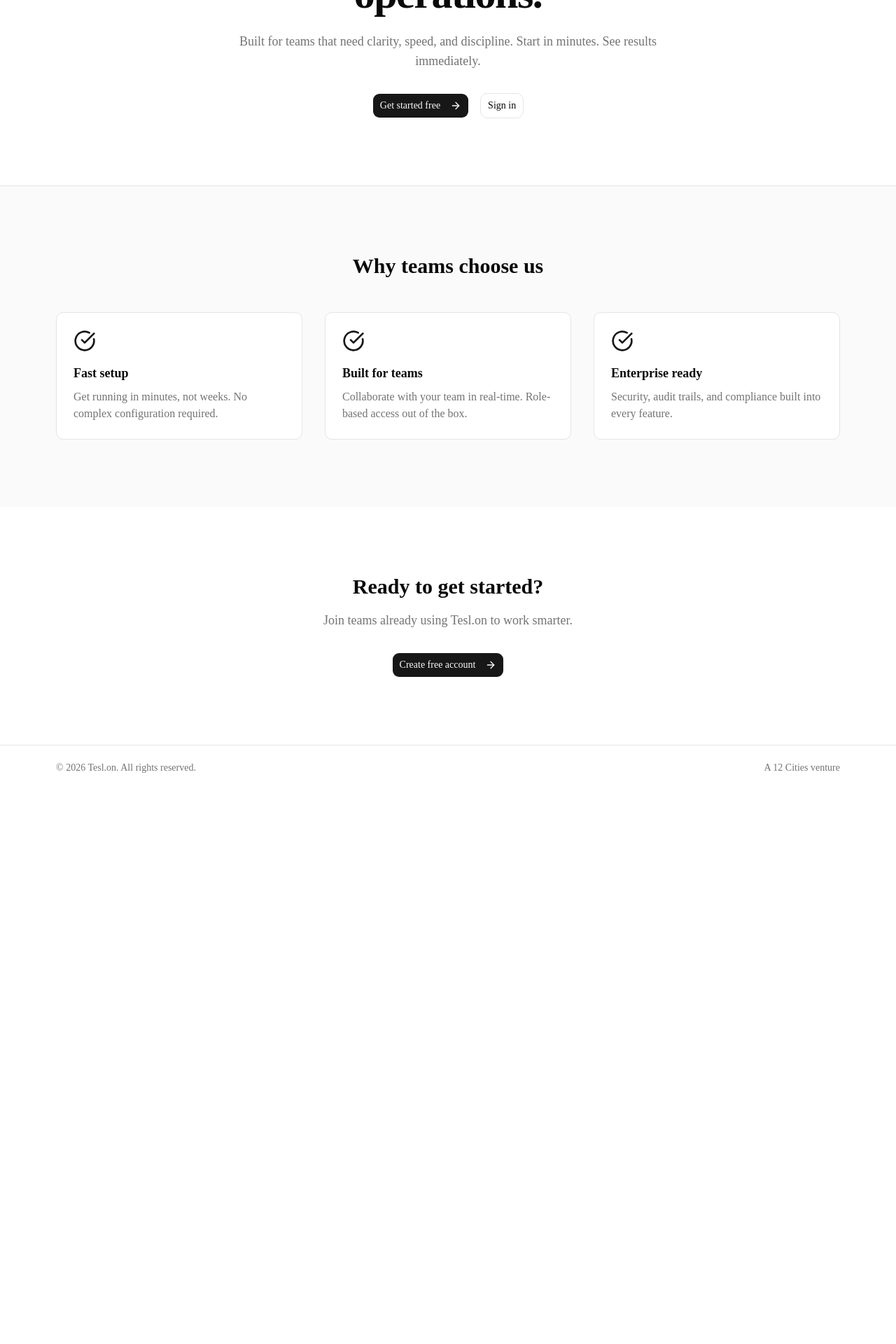
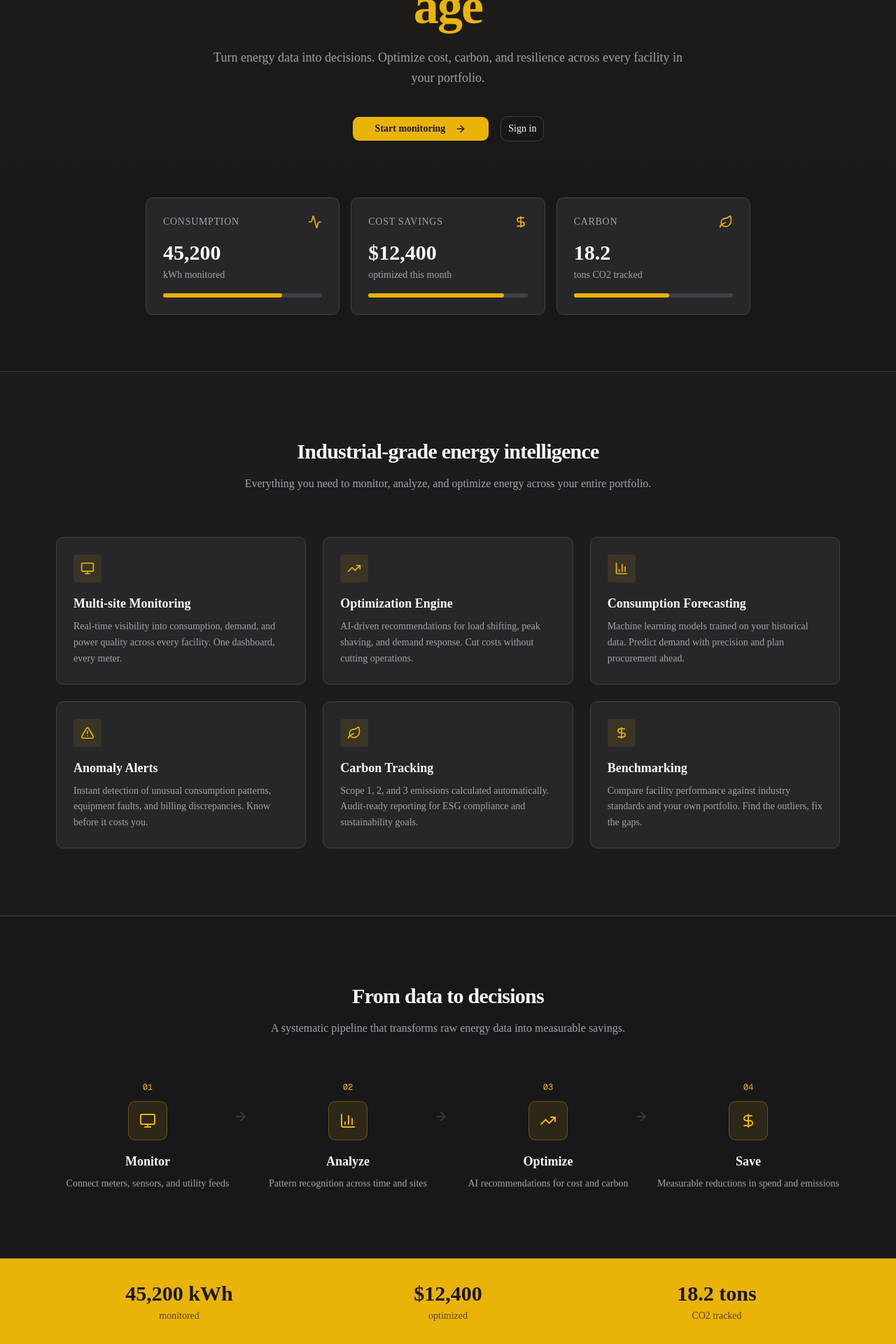
Before and after one commit to abduljaleel/teslon, a Next.js app: page / in a window 1280 px wide. Shown: the part 320-2240 px from the top of the page at 70% size. Before the commit the page ends 1449 px from the top, so only its background shows below. Built offline with nearby package versions, Linux system fonts and the light colour scheme.

Commit message:
Brand transformation: unique visual identity, custom landing page, distinct color palette

```diff
--- a/src/app/globals.css
+++ b/src/app/globals.css
@@ -49,72 +49,72 @@
 }
 
 :root {
-  --background: oklch(1 0 0);
-  --foreground: oklch(0.145 0 0);
-  --card: oklch(1 0 0);
-  --card-foreground: oklch(0.145 0 0);
-  --popover: oklch(1 0 0);
-  --popover-foreground: oklch(0.145 0 0);
-  --primary: oklch(0.205 0 0);
-  --primary-foreground: oklch(0.985 0 0);
-  --secondary: oklch(0.97 0 0);
-  --secondary-foreground: oklch(0.205 0 0);
-  --muted: oklch(0.97 0 0);
-  --muted-foreground: oklch(0.556 0 0);
-  --accent: oklch(0.97 0 0);
-  --accent-foreground: oklch(0.205 0 0);
-  --destructive: oklch(0.577 0.245 27.325);
-  --border: oklch(0.922 0 0);
-  --input: oklch(0.922 0 0);
-  --ring: oklch(0.708 0 0);
-  --chart-1: oklch(0.87 0 0);
-  --chart-2: oklch(0.556 0 0);
-  --chart-3: oklch(0.439 0 0);
-  --chart-4: oklch(0.371 0 0);
-  --chart-5: oklch(0.269 0 0);
+  --background: #18181b;
+  --foreground: #fafafa;
+  --card: #27272a;
+  --card-foreground: #fafafa;
+  --popover: #27272a;
+  --popover-foreground: #fafafa;
+  --primary: #eab308;
+  --primary-foreground: #18181b;
+  --secondary: #27272a;
+  --secondary-foreground: #fafafa;
+  --muted: #27272a;
+  --muted-foreground: #a1a1aa;
+  --accent: #eab308;
+  --accent-foreground: #18181b;
+  --destructive: #dc2626;
+  --border: #3f3f46;
+  --input: #3f3f46;
+  --ring: #eab308;
+  --chart-1: #eab308;
+  --chart-2: #facc15;
+  --chart-3: #a16207;
+  --chart-4: #854d0e;
+  --chart-5: #713f12;
   --radius: 0.625rem;
-  --sidebar: oklch(0.985 0 0);
-  --sidebar-foreground: oklch(0.145 0 0);
-  --sidebar-primary: oklch(0.205 0 0);
-  --sidebar-primary-foreground: oklch(0.985 0 0);
-  --sidebar-accent: oklch(0.97 0 0);
-  --sidebar-accent-foreground: oklch(0.205 0 0);
-  --sidebar-border: oklch(0.922 0 0);
-  --sidebar-ring: oklch(0.708 0 0);
+  --sidebar: #1c1c1f;
+  --sidebar-foreground: #fafafa;
+  --sidebar-primary: #eab308;
+  --sidebar-primary-foreground: #18181b;
+  --sidebar-accent: #27272a;
+  --sidebar-accent-foreground: #fafafa;
+  --sidebar-border: #3f3f46;
+  --sidebar-ring: #eab308;
 }
 
 .dark {
-  --background: oklch(0.145 0 0);
-  --foreground: oklch(0.985 0 0);
-  --card: oklch(0.205 0 0);
-  --card-foreground: oklch(0.985 0 0);
-  --popover: oklch(0.205 0 0);
-  --popover-foreground: oklch(0.985 0 0);
-  --primary: oklch(0.922 0 0);
-  --primary-foreground: oklch(0.205 0 0);
-  --secondary: oklch(0.269 0 0);
-  --secondary-foreground: oklch(0.985 0 0);
-  --muted: oklch(0.269 0 0);
-  --muted-foreground: oklch(0.708 0 0);
-  --accent: oklch(0.269 0 0);
-  --accent-foreground: oklch(0.985 0 0);
-  --destructive: oklch(0.704 0.191 22.216);
-  --border: oklch(1 0 0 / 10%);
-  --input: oklch(1 0 0 / 15%);
-  --ring: oklch(0.556 0 0);
-  --chart-1: oklch(0.87 0 0);
-  --chart-2: oklch(0.556 0 0);
-  --chart-3: oklch(0.439 0 0);
-  --chart-4: oklch(0.371 0 0);
-  --chart-5: oklch(0.269 0 0);
-  --sidebar: oklch(0.205 0 0);
-  --sidebar-foreground: oklch(0.985 0 0);
-  --sidebar-primary: oklch(0.488 0.243 264.376);
-  --sidebar-primary-foreground: oklch(0.985 0 0);
-  --sidebar-accent: oklch(0.269 0 0);
-  --sidebar-accent-foreground: oklch(0.985 0 0);
-  --sidebar-border: oklch(1 0 0 / 10%);
-  --sidebar-ring: oklch(0.556 0 0);
+  --background: #18181b;
+  --foreground: #fafafa;
+  --card: #27272a;
+  --card-foreground: #fafafa;
+  --popover: #27272a;
+  --popover-foreground: #fafafa;
+  --primary: #eab308;
+  --primary-foreground: #18181b;
+  --secondary: #27272a;
+  --secondary-foreground: #fafafa;
+  --muted: #27272a;
+  --muted-foreground: #a1a1aa;
+  --accent: #eab308;
+  --accent-foreground: #18181b;
+  --destructive: #dc2626;
+  --border: #3f3f46;
+  --input: #3f3f46;
+  --ring: #eab308;
+  --chart-1: #eab308;
+  --chart-2: #facc15;
+  --chart-3: #a16207;
+  --chart-4: #854d0e;
+  --chart-5: #713f12;
+  --sidebar: #1c1c1f;
+  --sidebar-foreground: #fafafa;
+  --sidebar-primary: #eab308;
+  --sidebar-primary-foreground: #18181b;
+  --sidebar-accent: #27272a;
+  --sidebar-accent-foreground: #fafafa;
+  --sidebar-border: #3f3f46;
+  --sidebar-ring: #eab308;
 }
 
 @layer base {
--- a/src/app/page.tsx
+++ b/src/app/page.tsx
@@ -1,92 +1,249 @@
 import Link from "next/link";
 import { Button } from "@/components/ui/button";
 import { appConfig } from "@/lib/config";
-import { ArrowRight, CheckCircle } from "lucide-react";
+import {
+  ArrowRight,
+  Zap,
+  BarChart3,
+  Leaf,
+  AlertTriangle,
+  TrendingUp,
+  Monitor,
+  ArrowDown,
+  Activity,
+  DollarSign,
+} from "lucide-react";
 
 export default function LandingPage() {
   return (
-    <div className="flex min-h-screen flex-col">
+    <div className="flex min-h-screen flex-col bg-[#18181b] text-[#fafafa]">
       {/* Nav */}
-      <header className="border-b">
+      <header className="border-b border-[#3f3f46]">
         <div className="mx-auto flex h-16 max-w-6xl items-center justify-between px-4">
-          <div className="flex items-center gap-2">
-            <div className="flex h-8 w-8 items-center justify-center rounded-lg bg-primary text-primary-foreground text-sm font-bold">
-              {appConfig.name.charAt(0)}
+          <div className="flex items-center gap-3">
+            <div className="flex h-9 w-9 items-center justify-center rounded bg-[#eab308] text-[#18181b] text-sm font-black tracking-tight">
+              <Zap className="h-5 w-5" />
             </div>
-            <span className="font-semibold text-lg">{appConfig.name}</span>
+            <span className="font-bold text-lg tracking-tight">{appConfig.name}</span>
           </div>
           <div className="flex items-center gap-4">
             <Link href="/login">
-              <Button variant="ghost">Sign in</Button>
+              <Button variant="ghost" className="text-[#a1a1aa] hover:text-[#fafafa]">Sign in</Button>
             </Link>
             <Link href="/signup">
-              <Button>Get started</Button>
+              <Button className="bg-[#eab308] text-[#18181b] hover:bg-[#facc15] font-semibold">
+                Get started
+              </Button>
             </Link>
           </div>
         </div>
       </header>
 
       {/* Hero */}
-      <section className="mx-auto flex max-w-6xl flex-col items-center px-4 py-24 text-center">
-        <h1 className="max-w-3xl text-5xl font-bold tracking-tight sm:text-6xl">
-          {appConfig.description}
+      <section className="relative overflow-hidden">
+        <div className="absolute inset-0 bg-gradient-to-b from-[#eab308]/5 to-transparent" />
+        <div className="mx-auto flex max-w-6xl flex-col items-center px-4 pt-24 pb-20 text-center relative">
+          <div className="inline-flex items-center gap-2 rounded-full border border-[#eab308]/30 bg-[#eab308]/10 px-4 py-1.5 text-sm text-[#eab308] mb-8">
+            <Zap className="h-3.5 w-3.5" />
+            Energy intelligence platform
+          </div>
+          <h1 className="max-w-4xl text-5xl font-black tracking-tight sm:text-7xl leading-[0.95]">
+            Tesla, inventor of the
+            <span className="text-[#eab308]"> electrical age</span>
           </h1>
-        <p className="mt-6 max-w-2xl text-lg text-muted-foreground">
-          Built for teams that need clarity, speed, and discipline.
-          Start in minutes. See results immediately.
+          <p className="mt-6 max-w-2xl text-lg text-[#a1a1aa] leading-relaxed">
+            Turn energy data into decisions. Optimize cost, carbon, and resilience
+            across every facility in your portfolio.
           </p>
-        <div className="mt-8 flex gap-4">
+          <div className="mt-10 flex gap-4">
             <Link href="/signup">
-            <Button size="lg">
-              Get started free
+              <Button size="lg" className="bg-[#eab308] text-[#18181b] hover:bg-[#facc15] font-semibold px-8">
+                Start monitoring
                 <ArrowRight className="ml-2 h-4 w-4" />
               </Button>
             </Link>
             <Link href="/login">
-            <Button size="lg" variant="outline">
+              <Button size="lg" variant="outline" className="border-[#3f3f46] text-[#fafafa] hover:bg-[#27272a]">
                 Sign in
               </Button>
             </Link>
           </div>
+        </div>
+      </section>
+
+      {/* Dashboard Preview - Metric Cards */}
+      <section className="pb-20">
+        <div className="mx-auto max-w-4xl px-4">
+          <div className="grid grid-cols-1 md:grid-cols-3 gap-4">
+            <div className="rounded-lg border border-[#3f3f46] bg-[#27272a] p-6">
+              <div className="flex items-center justify-between mb-4">
+                <span className="text-sm text-[#a1a1aa] uppercase tracking-wider font-medium">Consumption</span>
+                <Activity className="h-5 w-5 text-[#eab308]" />
+              </div>
+              <div className="text-3xl font-black text-[#fafafa]">45,200</div>
+              <div className="text-sm text-[#a1a1aa] mt-1">kWh monitored</div>
+              <div className="mt-4 h-1.5 rounded-full bg-[#3f3f46]">
+                <div className="h-1.5 rounded-full bg-[#eab308] w-3/4" />
+              </div>
+            </div>
+            <div className="rounded-lg border border-[#3f3f46] bg-[#27272a] p-6">
+              <div className="flex items-center justify-between mb-4">
+                <span className="text-sm text-[#a1a1aa] uppercase tracking-wider font-medium">Cost Savings</span>
+                <DollarSign className="h-5 w-5 text-[#eab308]" />
+              </div>
+              <div className="text-3xl font-black text-[#fafafa]">$12,400</div>
+              <div className="text-sm text-[#a1a1aa] mt-1">optimized this month</div>
+              <div className="mt-4 h-1.5 rounded-full bg-[#3f3f46]">
+                <div className="h-1.5 rounded-full bg-[#eab308] w-[85%]" />
+              </div>
+            </div>
+            <div className="rounded-lg border border-[#3f3f46] bg-[#27272a] p-6">
+              <div className="flex items-center justify-between mb-4">
+                <span className="text-sm text-[#a1a1aa] uppercase tracking-wider font-medium">Carbon</span>
+                <Leaf className="h-5 w-5 text-[#eab308]" />
+              </div>
+              <div className="text-3xl font-black text-[#fafafa]">18.2</div>
+              <div className="text-sm text-[#a1a1aa] mt-1">tons CO2 tracked</div>
+              <div className="mt-4 h-1.5 rounded-full bg-[#3f3f46]">
+                <div className="h-1.5 rounded-full bg-[#eab308] w-[60%]" />
+              </div>
+            </div>
+          </div>
+        </div>
       </section>
 
       {/* Features */}
-      <section className="border-t bg-muted/50">
+      <section className="border-t border-[#3f3f46] bg-[#1c1c1f]">
         <div className="mx-auto max-w-6xl px-4 py-24">
-          <h2 className="text-center text-3xl font-bold">Why teams choose us</h2>
-          <div className="mt-12 grid gap-8 md:grid-cols-3">
+          <h2 className="text-center text-3xl font-black tracking-tight">
+            Industrial-grade energy intelligence
+          </h2>
+          <p className="text-center text-[#a1a1aa] mt-4 max-w-2xl mx-auto">
+            Everything you need to monitor, analyze, and optimize energy across your entire portfolio.
+          </p>
+          <div className="mt-16 grid gap-6 md:grid-cols-2 lg:grid-cols-3">
             {[
-              { title: "Fast setup", desc: "Get running in minutes, not weeks. No complex configuration required." },
-              { title: "Built for teams", desc: "Collaborate with your team in real-time. Role-based access out of the box." },
-              { title: "Enterprise ready", desc: "Security, audit trails, and compliance built into every feature." },
+              {
+                icon: Monitor,
+                title: "Multi-site Monitoring",
+                desc: "Real-time visibility into consumption, demand, and power quality across every facility. One dashboard, every meter.",
+              },
+              {
+                icon: TrendingUp,
+                title: "Optimization Engine",
+                desc: "AI-driven recommendations for load shifting, peak shaving, and demand response. Cut costs without cutting operations.",
+              },
+              {
+                icon: BarChart3,
+                title: "Consumption Forecasting",
+                desc: "Machine learning models trained on your historical data. Predict demand with precision and plan procurement ahead.",
+              },
+              {
+                icon: AlertTriangle,
+                title: "Anomaly Alerts",
+                desc: "Instant detection of unusual consumption patterns, equipment faults, and billing discrepancies. Know before it costs you.",
+              },
+              {
+                icon: Leaf,
+                title: "Carbon Tracking",
+                desc: "Scope 1, 2, and 3 emissions calculated automatically. Audit-ready reporting for ESG compliance and sustainability goals.",
+              },
+              {
+                icon: DollarSign,
+                title: "Benchmarking",
+                desc: "Compare facility performance against industry standards and your own portfolio. Find the outliers, fix the gaps.",
+              },
             ].map((feature) => (
-              <div key={feature.title} className="rounded-lg border bg-background p-6">
-                <CheckCircle className="h-8 w-8 text-primary" />
-                <h3 className="mt-4 text-lg font-semibold">{feature.title}</h3>
-                <p className="mt-2 text-muted-foreground">{feature.desc}</p>
+              <div
+                key={feature.title}
+                className="rounded-lg border border-[#3f3f46] bg-[#27272a] p-6 hover:border-[#eab308]/40 transition-colors"
+              >
+                <div className="flex h-10 w-10 items-center justify-center rounded bg-[#eab308]/10">
+                  <feature.icon className="h-5 w-5 text-[#eab308]" />
+                </div>
+                <h3 className="mt-4 text-lg font-bold">{feature.title}</h3>
+                <p className="mt-2 text-sm text-[#a1a1aa] leading-relaxed">{feature.desc}</p>
               </div>
             ))}
           </div>
         </div>
       </section>
 
+      {/* From Data to Decisions Flow */}
+      <section className="border-t border-[#3f3f46]">
+        <div className="mx-auto max-w-6xl px-4 py-24">
+          <h2 className="text-center text-3xl font-black tracking-tight">
+            From data to decisions
+          </h2>
+          <p className="text-center text-[#a1a1aa] mt-4 max-w-xl mx-auto">
+            A systematic pipeline that transforms raw energy data into measurable savings.
+          </p>
+          <div className="mt-16 grid grid-cols-1 md:grid-cols-4 gap-6">
+            {[
+              { step: "01", label: "Monitor", desc: "Connect meters, sensors, and utility feeds", icon: Monitor },
+              { step: "02", label: "Analyze", desc: "Pattern recognition across time and sites", icon: BarChart3 },
+              { step: "03", label: "Optimize", desc: "AI recommendations for cost and carbon", icon: TrendingUp },
+              { step: "04", label: "Save", desc: "Measurable reductions in spend and emissions", icon: DollarSign },
+            ].map((item, i) => (
+              <div key={item.step} className="text-center relative">
+                <div className="flex flex-col items-center">
+                  <div className="text-xs font-mono text-[#eab308] mb-3">{item.step}</div>
+                  <div className="flex h-14 w-14 items-center justify-center rounded-lg border border-[#eab308]/30 bg-[#eab308]/10 mb-4">
+                    <item.icon className="h-6 w-6 text-[#eab308]" />
+                  </div>
+                  <h3 className="font-bold text-lg">{item.label}</h3>
+                  <p className="text-sm text-[#a1a1aa] mt-2">{item.desc}</p>
+                </div>
+                {i < 3 && (
+                  <div className="hidden md:block absolute top-10 -right-3">
+                    <ArrowRight className="h-5 w-5 text-[#3f3f46]" />
+                  </div>
+                )}
+              </div>
+            ))}
+          </div>
+        </div>
+      </section>
+
+      {/* Stats Bar */}
+      <section className="border-t border-[#3f3f46] bg-[#eab308]">
+        <div className="mx-auto max-w-6xl px-4 py-8">
+          <div className="grid grid-cols-1 md:grid-cols-3 gap-8 text-center">
+            <div>
+              <div className="text-3xl font-black text-[#18181b]">45,200 kWh</div>
+              <div className="text-sm text-[#18181b]/70 mt-1 font-medium">monitored</div>
+            </div>
+            <div>
+              <div className="text-3xl font-black text-[#18181b]">$12,400</div>
+              <div className="text-sm text-[#18181b]/70 mt-1 font-medium">optimized</div>
+            </div>
+            <div>
+              <div className="text-3xl font-black text-[#18181b]">18.2 tons</div>
+              <div className="text-sm text-[#18181b]/70 mt-1 font-medium">CO2 tracked</div>
+            </div>
+          </div>
+        </div>
+      </section>
+
       {/* CTA */}
-      <section className="mx-auto max-w-6xl px-4 py-24 text-center">
-        <h2 className="text-3xl font-bold">Ready to get started?</h2>
-        <p className="mt-4 text-lg text-muted-foreground">
-          Join teams already using {appConfig.name} to work smarter.
+      <section className="border-t border-[#3f3f46]">
+        <div className="mx-auto max-w-6xl px-4 py-24 text-center">
+          <h2 className="text-3xl font-black tracking-tight">Ready to take control of your energy?</h2>
+          <p className="mt-4 text-lg text-[#a1a1aa]">
+            Join operators already using {appConfig.name} to cut costs and carbon.
           </p>
           <Link href="/signup" className="mt-8 inline-block">
-          <Button size="lg">
-            Create free account
+            <Button size="lg" className="bg-[#eab308] text-[#18181b] hover:bg-[#facc15] font-semibold px-8">
+              Start free trial
               <ArrowRight className="ml-2 h-4 w-4" />
             </Button>
           </Link>
+        </div>
       </section>
 
       {/* Footer */}
-      <footer className="border-t">
-        <div className="mx-auto flex h-16 max-w-6xl items-center justify-between px-4 text-sm text-muted-foreground">
+      <footer className="border-t border-[#3f3f46]">
+        <div className="mx-auto flex h-16 max-w-6xl items-center justify-between px-4 text-sm text-[#a1a1aa]">
           <span>&copy; {new Date().getFullYear()} {appConfig.name}. All rights reserved.</span>
           <span>A 12 Cities venture</span>
         </div>
```
Lines whose indentation alone changed are shown as unchanged.
